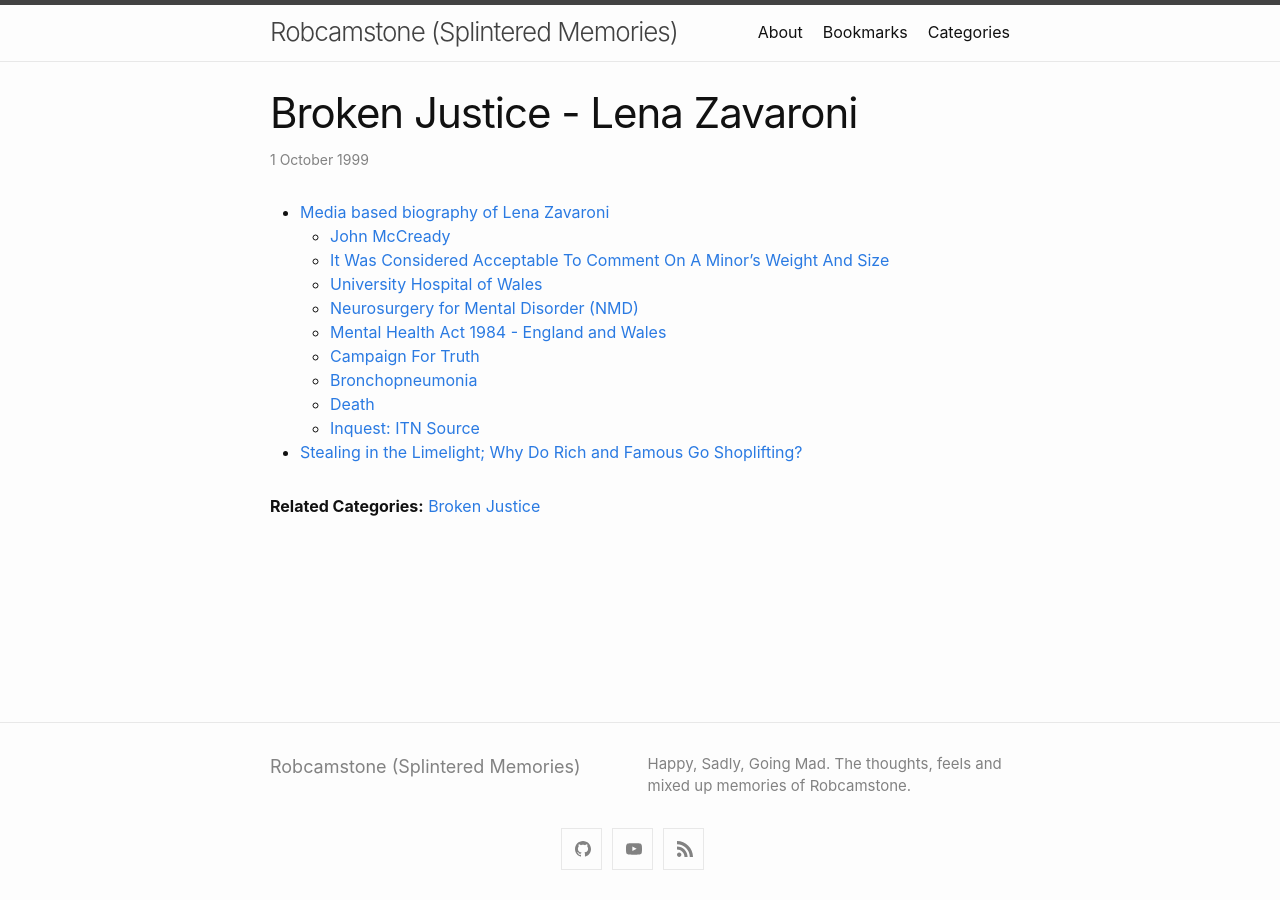
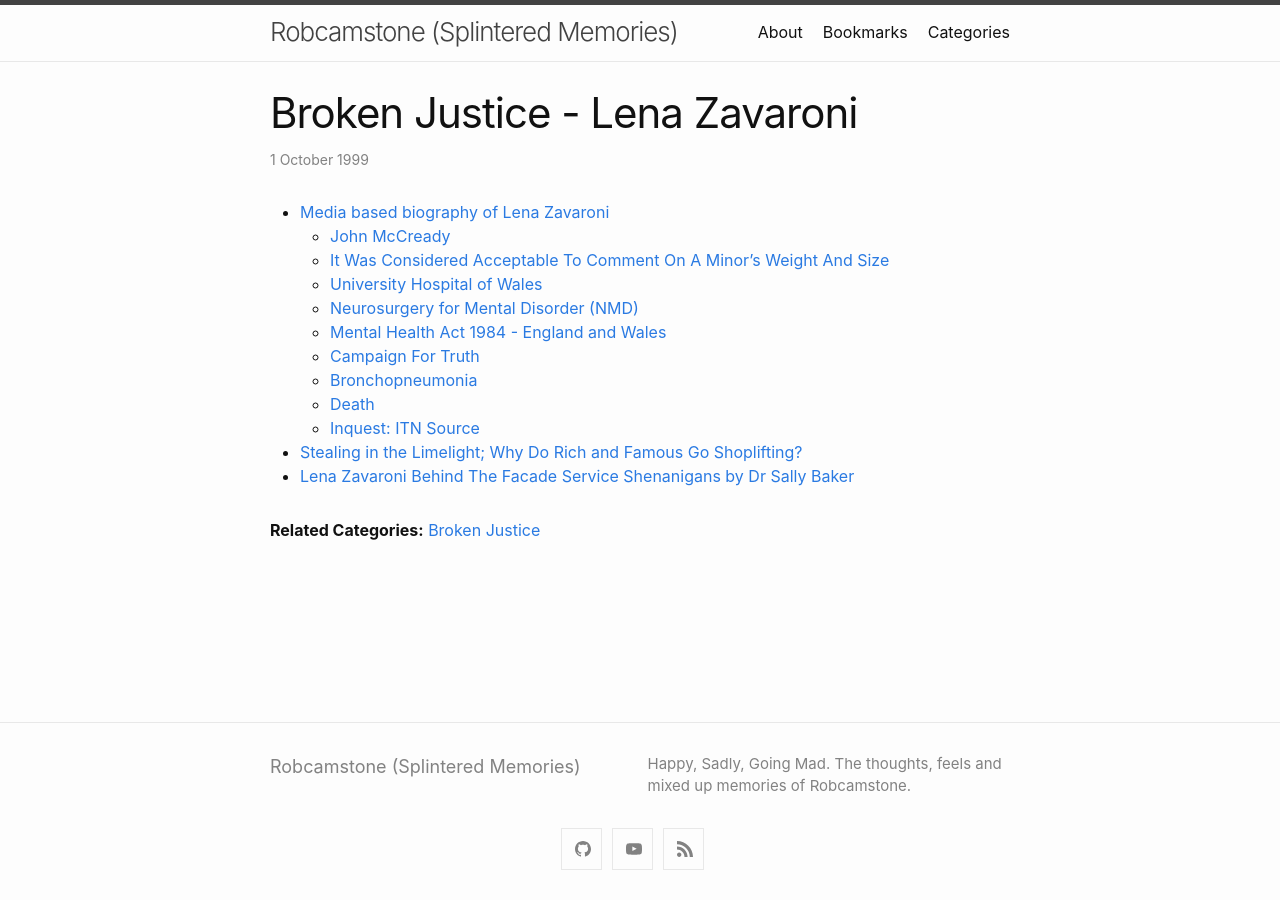
Before and after one commit to Robcamstone/Robcamstone.github.io, a Jekyll site: the page built from _posts/Broken Justice/1999-10-01-Broken Justice - lena-zavaroni.md, in a window 1280 px wide. Built offline with Jekyll 4.4.1, drawn with Linux system fonts in a browser that asks for light colours.

Commit message:
Update 1999-10-01-Broken Justice - lena-zavaroni.md

```diff
--- a/_posts/Broken Justice/1999-10-01-Broken Justice - lena-zavaroni.md
+++ b/_posts/Broken Justice/1999-10-01-Broken Justice - lena-zavaroni.md
@@ -18,3 +18,4 @@ categories: [Broken Justice]
    * [Death](https://fanzoflenazavaroni.github.io/biography/lena-zavaroni#death)
    * [Inquest: ITN Source](https://fanzoflenazavaroni.github.io/itn/1999/10/08/ITN-source-lena-zavaroni-inquest-due-to-end.html)
 * [Stealing in the Limelight; Why Do Rich and Famous Go Shoplifting?](https://fanzoflenazavaroni.github.io/onthisday/11/11-09.html)
+* [Lena Zavaroni Behind The Facade Service Shenanigans by Dr Sally Baker](http://www.drsallybaker.com/tag/lena-zavaroni/#primary)
```
